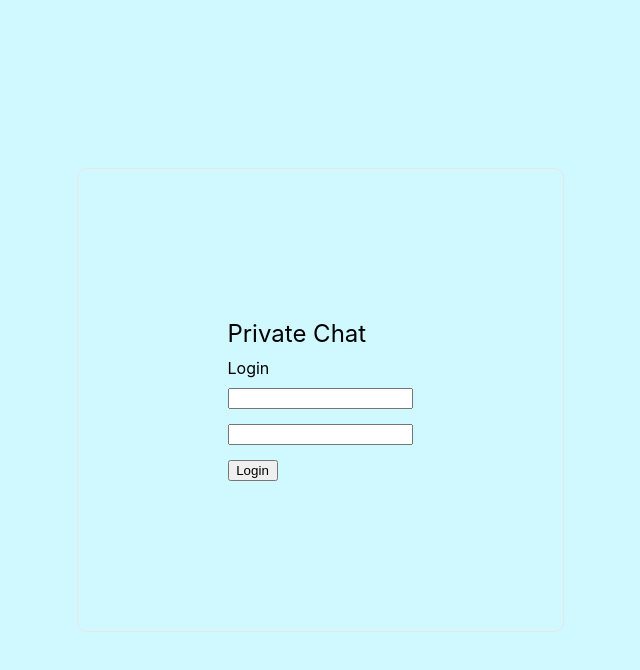
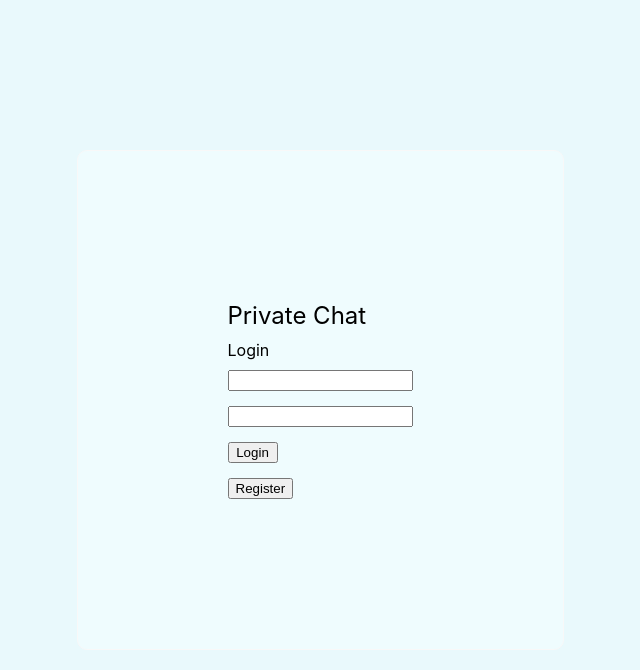
Before and after one commit to rmit-s3712674-Sijie-Shi/chat-page, a React (Create React App) app: page / in a window 1280 px wide. Shown: the top 670 px of the page, without its empty margins (320-960 px from the left). Built offline with nearby package versions, Linux system fonts and the light colour scheme.

Commit message:
add register button in login page

```diff
--- a/src/loginpage/login.module.css
+++ b/src/loginpage/login.module.css
@@ -1,5 +1,5 @@
 .container {
-    background-color: rgb(208, 248, 255);
+    background-color: rgb(233, 249, 252);
     height: 100vh;
     display: flex;
     align-items: center;
@@ -7,9 +7,10 @@
 }
 
 .loginForm {
+    background-color: rgba(241, 253, 255, 0.87);
     display: flex;
     flex-direction: column;
-    border: 0.5px solid rgb(231, 231, 231);
+    border: 0.5px solid rgb(248, 248, 248);
     padding: 150px;
     border-radius: 10px;
 }
@@ -32,3 +33,8 @@ form {
 .loginButton{
     width: 50px;
 }
+
+.createButton {
+    text-align: center;
+    width: fit-content;
+}
--- a/src/loginpage/login.tsx
+++ b/src/loginpage/login.tsx
@@ -12,6 +12,7 @@ const Login = () => {
                         <input type="email" />
                         <input type="password" />
                         <button className={styles.loginButton}>Login</button>
+                        <button className={styles.createButton}>Register</button>
                     </form>
                 </div>
             </div>
```
